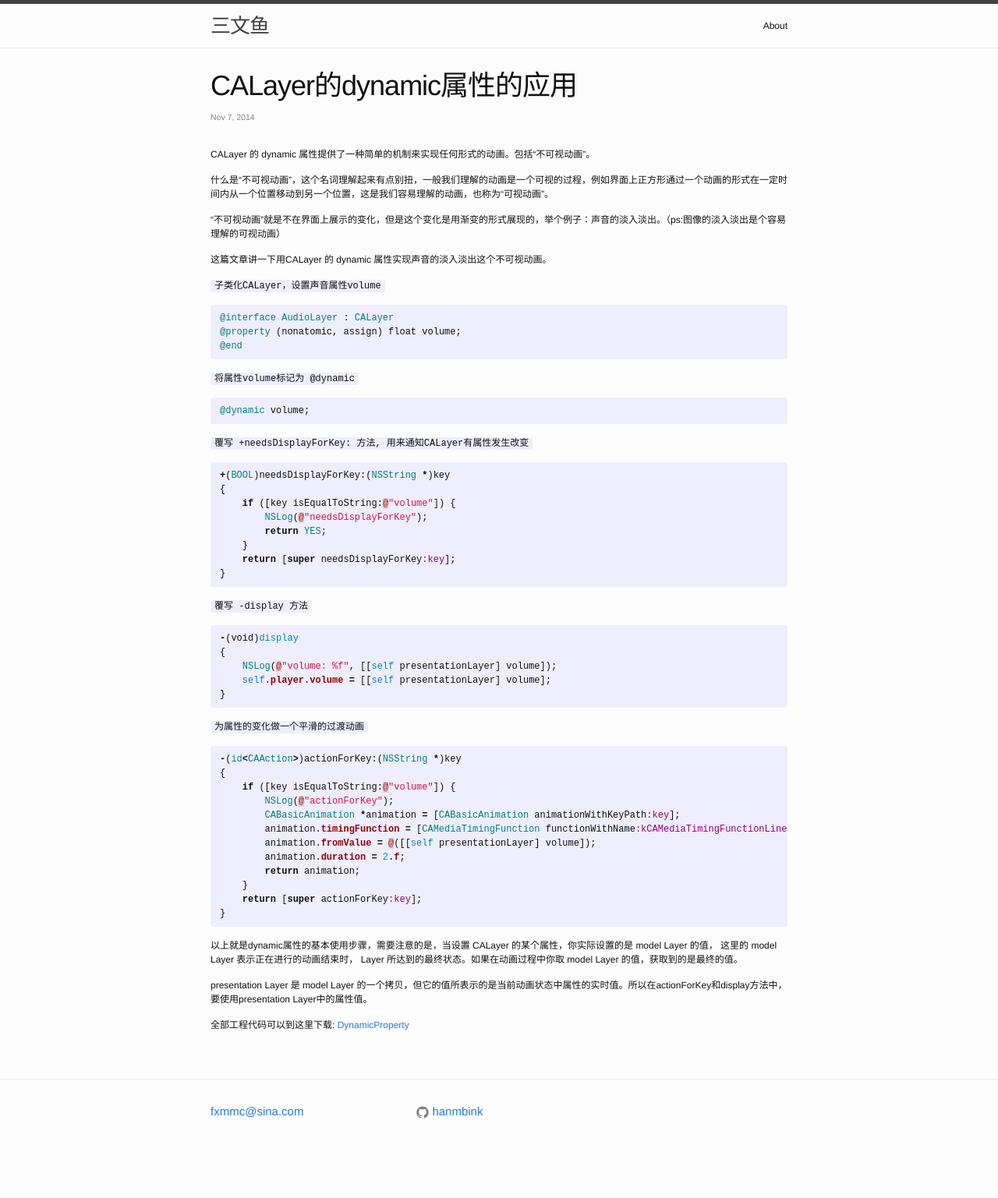
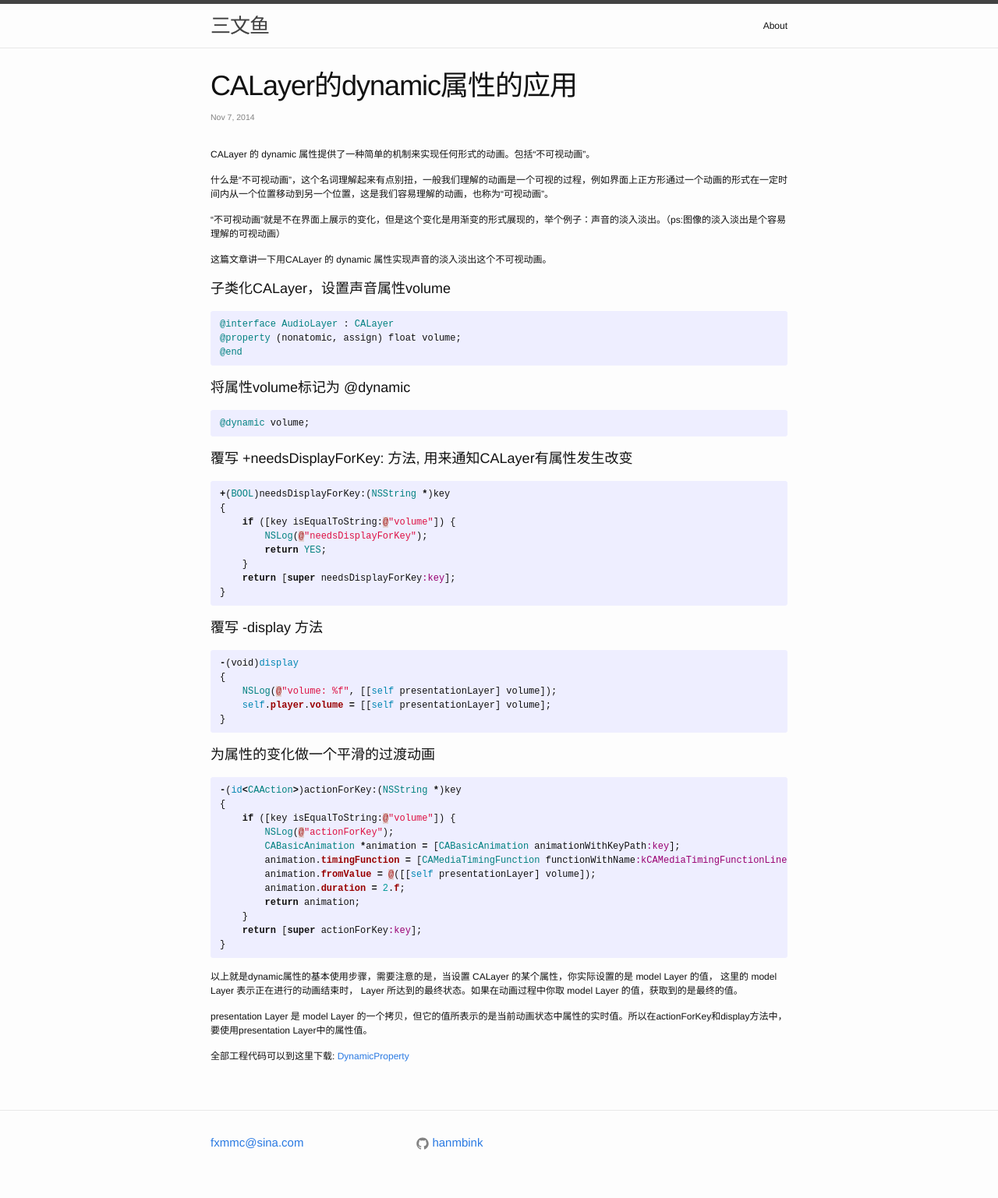
Before and after one commit to binkwang/hanmbink.github.io, a Jekyll site: the page built from _posts/2014-11-7-CALayer的dynamic属性的应用.markdown, in a window 1280 px wide. Shown: the whole page at 78% size. Built offline with Jekyll 4.4.1, drawn with Linux system fonts in a browser that asks for light colours; before the commit the page ends 1497 px from its top, so only the background shows below that.

```diff
--- a/_posts/2014-11-7-CALayer的dynamic属性的应用.markdown
+++ b/_posts/2014-11-7-CALayer的dynamic属性的应用.markdown
@@ -13,19 +13,19 @@ CALayer 的 dynamic 属性提供了一种简单的机制来实现任何形式的
 
 这篇文章讲一下用CALayer 的 dynamic 属性实现声音的淡入淡出这个不可视动画。
 
-`子类化CALayer，设置声音属性volume`
+# 子类化CALayer，设置声音属性volume
 {% highlight ruby %}
 @interface AudioLayer : CALayer
 @property (nonatomic, assign) float volume;
 @end
 {% endhighlight %}
 
-`将属性volume标记为 @dynamic`
+# 将属性volume标记为 @dynamic
 {% highlight ruby %}
 @dynamic volume;
 {% endhighlight %}
 
-`覆写 +needsDisplayForKey: 方法, 用来通知CALayer有属性发生改变`
+# 覆写 +needsDisplayForKey: 方法, 用来通知CALayer有属性发生改变
 {% highlight ruby %}
 
 +(BOOL)needsDisplayForKey:(NSString *)key
@@ -38,7 +38,7 @@ CALayer 的 dynamic 属性提供了一种简单的机制来实现任何形式的
 }
 {% endhighlight %}
 
-`覆写 -display 方法`
+# 覆写 -display 方法
 {% highlight ruby %}
 -(void)display
 {
@@ -47,7 +47,7 @@ CALayer 的 dynamic 属性提供了一种简单的机制来实现任何形式的
 }
 {% endhighlight %}
 
-`为属性的变化做一个平滑的过渡动画`
+# 为属性的变化做一个平滑的过渡动画
 {% highlight ruby %}
 -(id<CAAction>)actionForKey:(NSString *)key
 {
```
